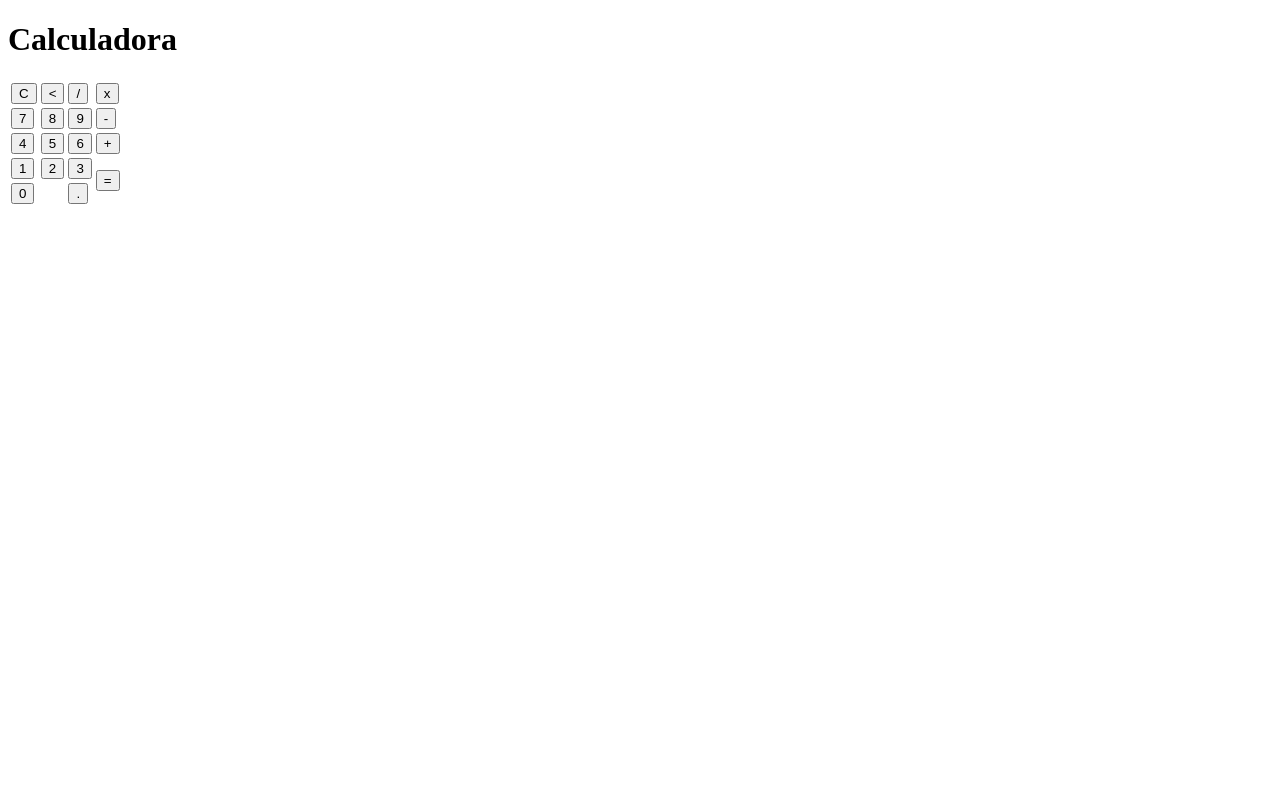
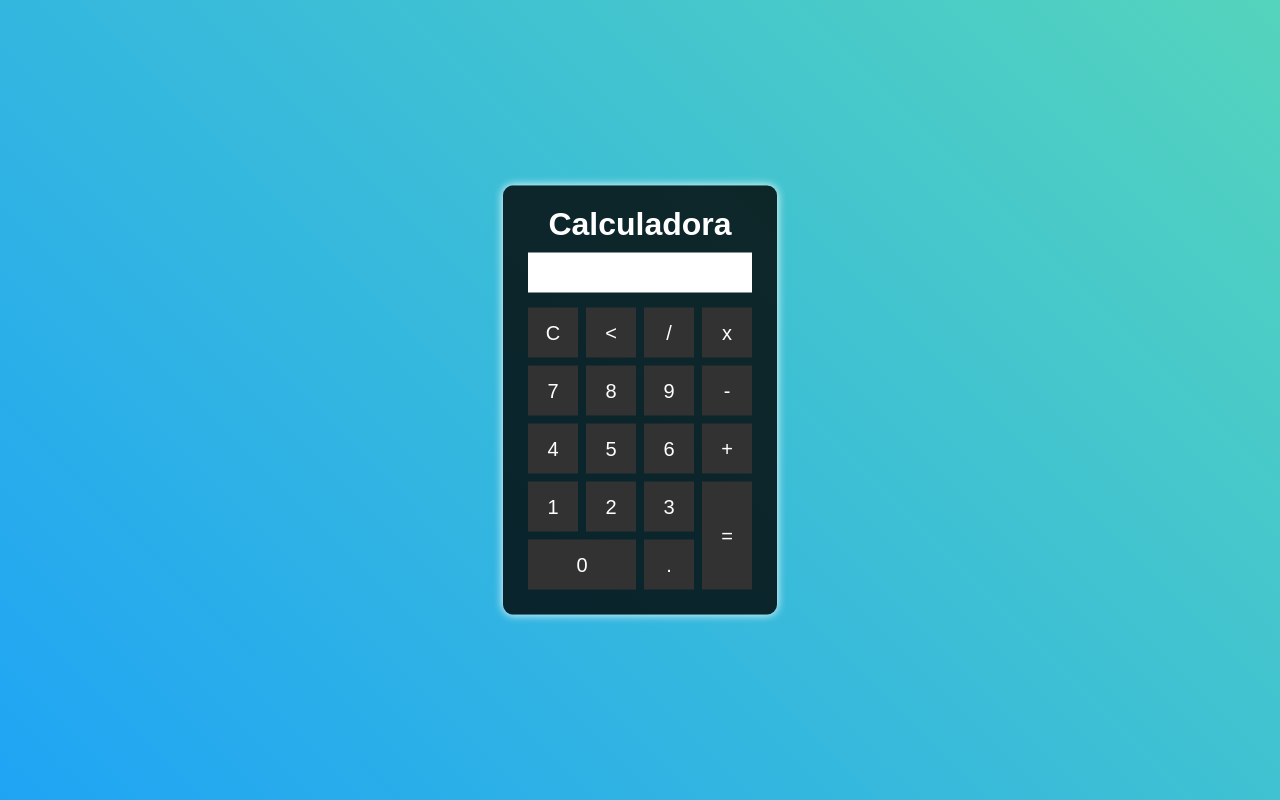
Before and after one commit to renardbergson/Calculadora, a plain HTML site: page index.html in a window 1280 px wide. Drawn offline with Linux system fonts and the light colour scheme.

Commit message:
adicionando os estilos CSS

```diff
--- a/index.html
+++ b/index.html
@@ -8,6 +8,7 @@
   <title>Calculadora</title>
 </head>
 <body>
+    <div class="workSpace">
         <div class="calculadora">
             <h1>Calculadora</h1>
             <p id="resultado"></p>
@@ -65,12 +66,12 @@
                         <button>3</button>
                     </td>
                     <td rowspan="2">
-                    <button>=</button>
+                        <button class="equalButton">=</button>
                     </td>
                 </tr>
                 <tr>
                     <td colspan="2">
-                    <button>0</button>
+                        <button class="zeroButton">0</button>
                     </td>
                     <td>
                         <button>.</button>
@@ -78,5 +79,6 @@
                 </tr>
             </table>
         </div>
+    </div>
 </body>
 </html>
--- a/main.scss
+++ b/main.scss
@@ -0,0 +1,70 @@
+* {
+  margin: 0;
+  padding: 0;
+  box-sizing: border-box;
+}
+
+body {
+  font-family: Arial, Helvetica, sans-serif;
+}
+
+.workSpace {
+  background-color: #1fa4f5;
+  background-image: linear-gradient(45deg, #1fa4f5 0%, #54d4bc 100%);
+  height: 100vh;
+  color: white;
+
+  .calculadora {
+    text-align: center;
+    background-color: rgba(0, 0, 0, 0.8);
+    position: absolute;
+    top: 50%;
+    left: 50%;
+    transform: translate(-50%, -50%);
+    padding: 20px;
+    border-radius: 10px;
+    box-shadow: 0 0 10px white;
+
+    h1 {
+      margin-bottom: 10px;
+    }
+
+    #resultado {
+      display: block;
+      background-color: white;
+      color: black;
+      height: 40px;
+      margin: 0 auto;
+      width: 96%;
+    }
+
+    table {
+      display: block;
+      margin: 10px auto 0 auto;
+
+      button {
+        background-color: rgb(50, 50, 50);
+        color: white;
+        border: none;
+        width: 50px;
+        height: 50px;
+        margin: 3px;
+        font-size: 15pt;
+
+        &:hover {
+          background-color: rgb(90, 90, 90);
+          cursor: pointer;
+        }
+      }
+
+      .equalButton {
+        height: 108px;
+      }
+
+      .zeroButton {
+        width: 95%;
+      }
+    }
+  }
+
+}
```
Also changed, not shown: main.css, 1 other file. Lines whose indentation alone changed are shown as unchanged.
